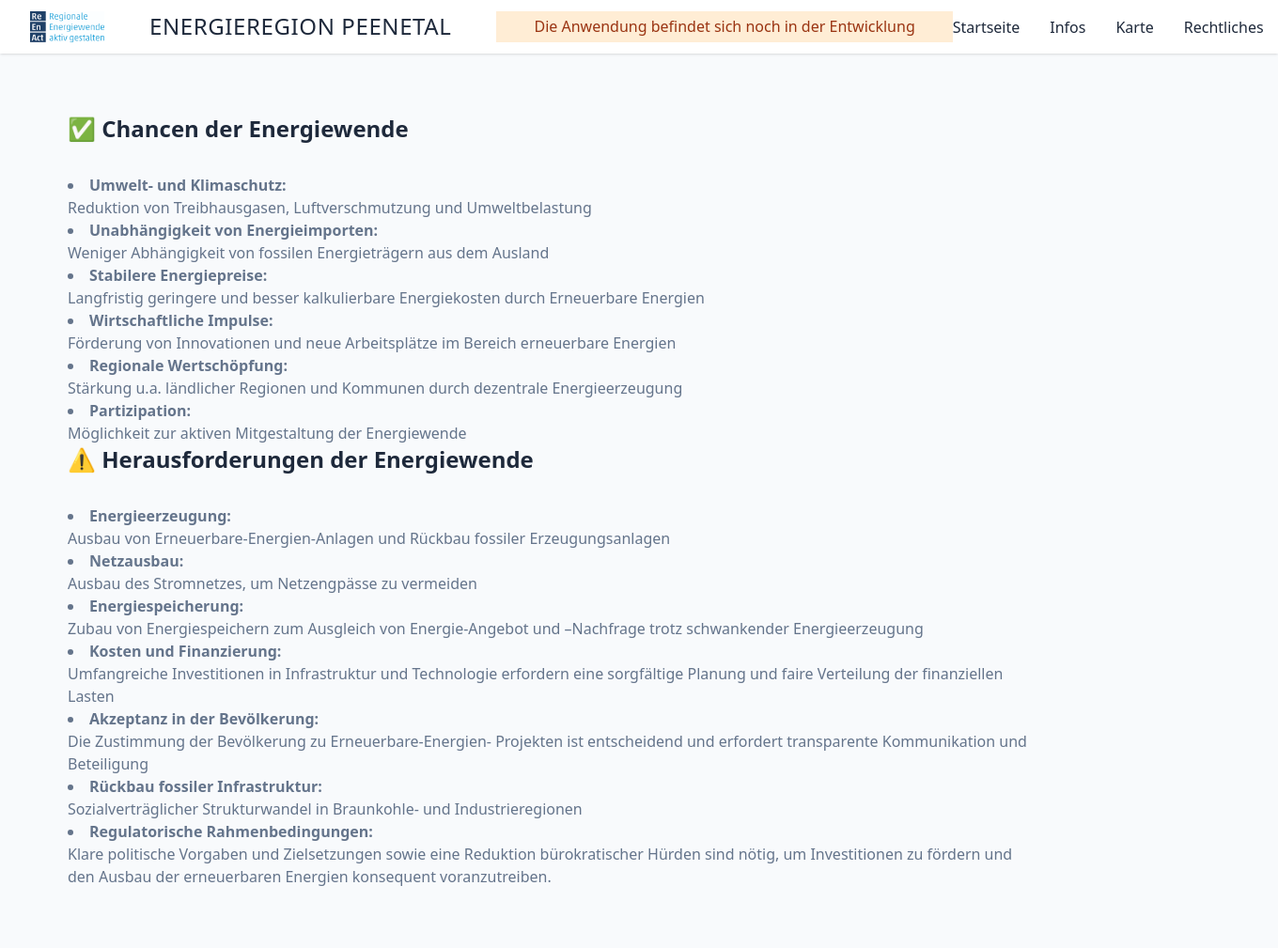
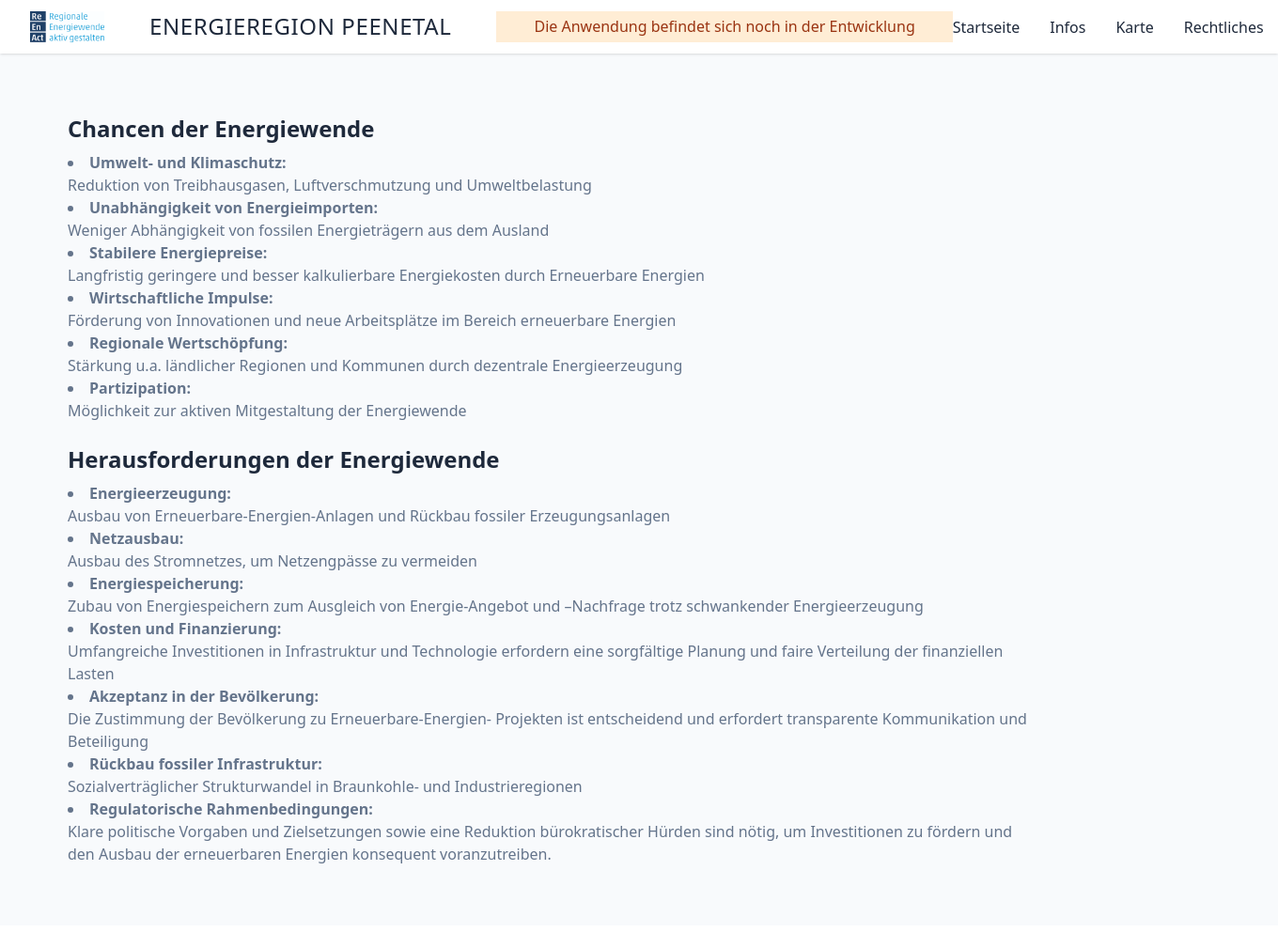
Before and after one commit to rl-institut/ReEnAct_web, a Django app: page /challenges/ in a window 1360 px wide. Shown: the whole page at 94% size. After the commit the page ends 919 px from the top, so only its background shows below. Run offline with Django 5.2, Linux system fonts and the light colour scheme; some libraries are stand-ins or nearby versions.

Commit message:
finalized challenges page

```diff
--- a/reenact/templates/reenact/challenges.html
+++ b/reenact/templates/reenact/challenges.html
@@ -7,7 +7,7 @@
   <div class="flex justify-center">
     <div class="container px-8 py-16">
       <div class="max-w-5xl">
-        <h1 class="text-slate-800 font-bold text-2xl pb-8">✅ Chancen der Energiewende</h1>
+        <h1 class="text-slate-800 font-bold text-2xl pb-2">Chancen der Energiewende</h1>
         <div class="text-slate-500">
           <ul class="list-disc list-inside">
             <li>
@@ -36,7 +36,8 @@
             </li>
           </ul>
         </div>
-        <h1 class="text-slate-800 font-bold text-2xl pb-8">⚠️ Herausforderungen der Energiewende</h1>
+        <br />
+        <h1 class="text-slate-800 font-bold text-2xl pb-2">Herausforderungen der Energiewende</h1>
         <div class="text-slate-500">
           <ul class="list-disc list-inside">
             <li>
```
